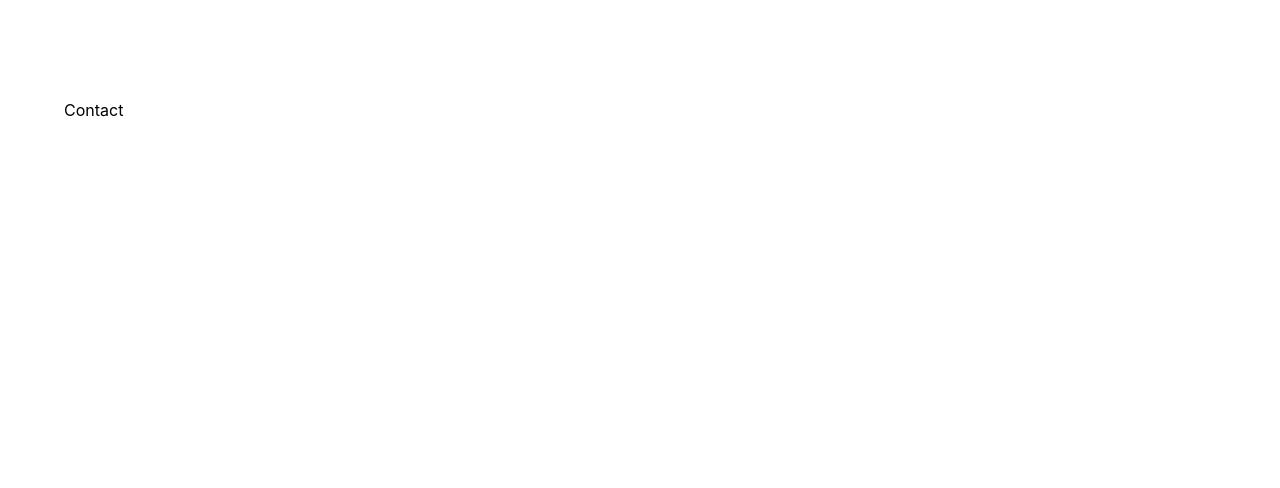
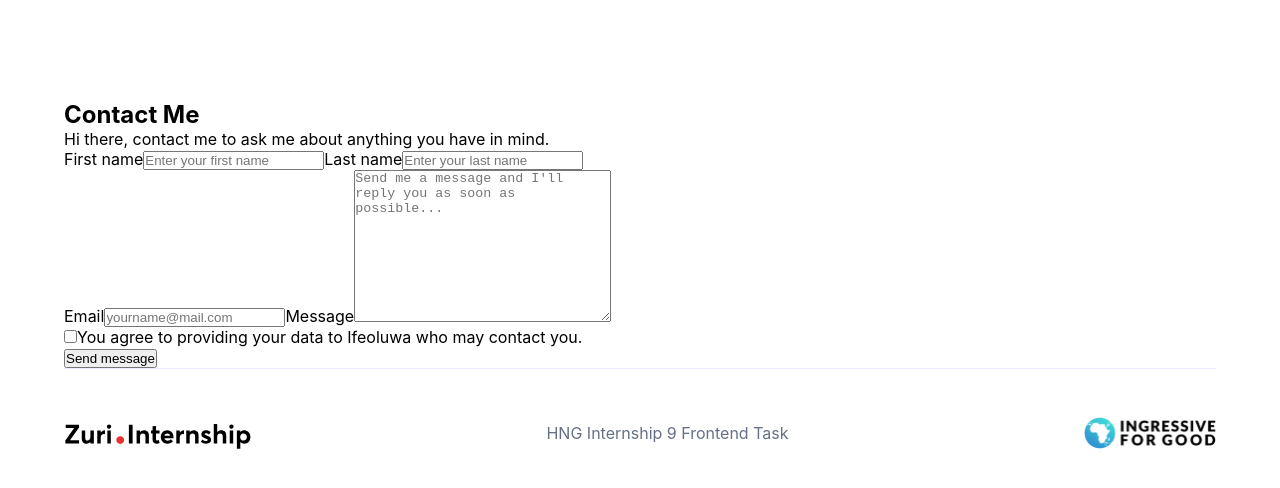
Before and after one commit to ifeday1/hng-task-one, a React (Create React App) app: page /contact in a window 1280 px wide. Shown: the top 488 px of the page. Built offline with nearby package versions, Linux system fonts and the light colour scheme.

Commit message:
Everything related to testing

```diff
--- a/src/pages/Contact.jsx
+++ b/src/pages/Contact.jsx
@@ -1,9 +1,58 @@
-import React from 'react'
+import React, { useState } from 'react'
+
+import '../pages/Contact.css';
+import Footer from "../components/Footer"
 
 const Contact = () => {
+
+
+    const [values, setValues] = useState({
+        firstname: "",
+        lastname: "",
+        email: "",
+        message: "",
+        check: false
+    })
+    const handleSubmit = (e) => {
+        e.preventDefault()
+    }
+    const handleChange = (e) => {
+        setValues({ ...values, [e.target.name]: e.target.value })
+    }
     return (
-        <div>Contact</div>
+        <div>
+            <div className='contact'>
+                <h2>Contact Me</h2>
+                <p>Hi there, contact me to ask me about anything you have in mind.</p>
+                <form onSubmit={handleSubmit}>
+                    <div className="name__split">
+                        <label className='mobile_fiestname'>
+                            First name
+                            <input id="first_name" type="text" placeholder="Enter your first name" />
+                        </label>
+                        <label>
+                            Last name
+                            <input id="last_name" type="text" placeholder="Enter your last name" />
+                        </label>
+                    </div>
+                    <label>
+                        Email
+                        <input id="email" type="email" placeholder="yourname@mail.com" />
+                    </label>
+                    <label>
+                        Message
+                        <textarea placeholder="Send me a message and I'll reply you as soon as possible..." id="message" name="" cols="30" rows="10"></textarea>
+                    </label>
+                    <div className="checkbox">
+                        <span className='check_wrap'><input type="checkbox" /></span>
+                        <span>You agree to providing your data to Ifeoluwa who may contact you.</span>
+                    </div>
+                    <button id="btn__submit" type='submit'>Send message</button>
+                </form>
+            </div>
+            <Footer />
+        </div>
     )
 }
 
-export default Contact
+export default Contact;
```
